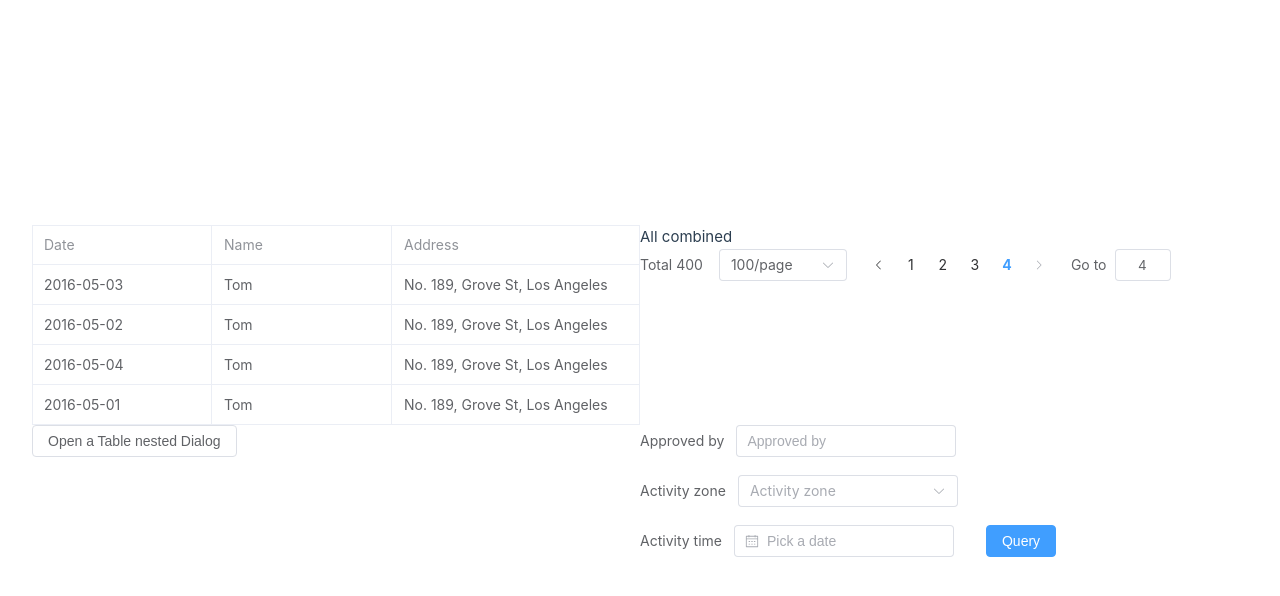
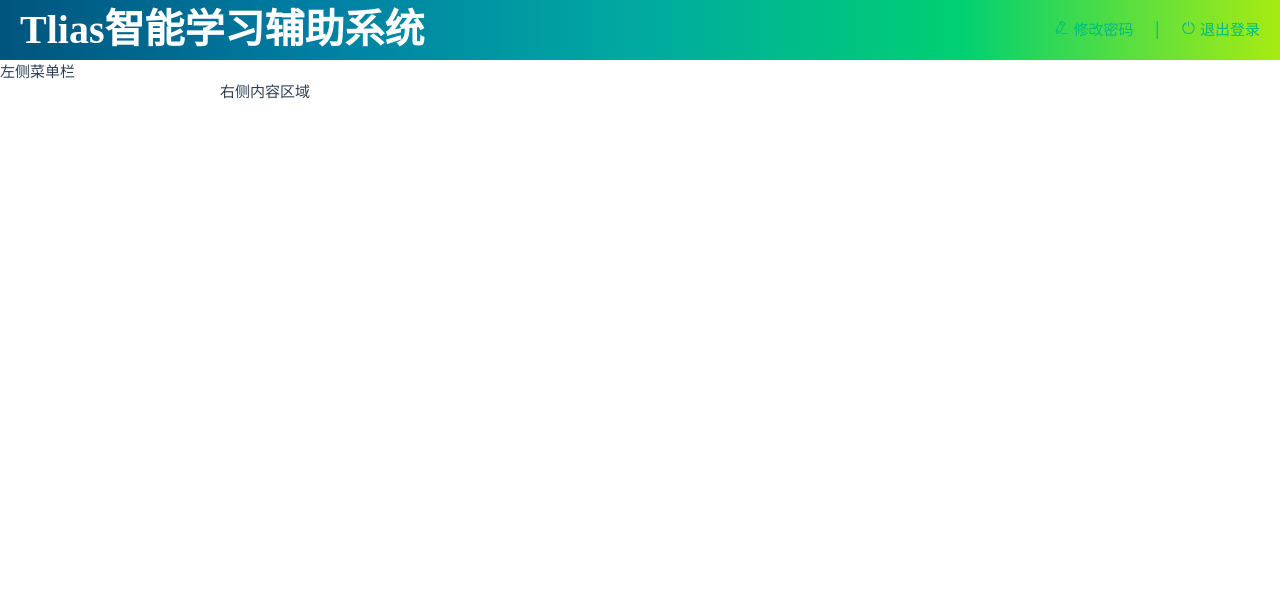
Before and after one commit to yicheng74/frontend-study, a Vue app in the folder vue/vue-project01/: page / in a window 1280 px wide. Shown: the top 596 px of the page. Built offline with nearby package versions, Linux system fonts and the light colour scheme.

Commit message:
林臭屁的弟的提交Day64

```diff
--- a/vue/vue-project01/src/App.vue
+++ b/vue/vue-project01/src/App.vue
@@ -1,10 +1,10 @@
 <script setup>
-  import ElementDemo from './views/ElementDemo.vue';
+  import Layout from './views/layout/index.vue';
 </script>
 
 
 <template>
-  <ElementDemo></ElementDemo>
+  <Layout></Layout>
 </template>
 
 <style scoped>
--- a/vue/vue-project01/src/assets/main.css
+++ b/vue/vue-project01/src/assets/main.css
@@ -1,11 +1,10 @@
 @import "./base.css";
 
 #app {
-  max-width: 1280px;
-  margin: 0 auto;
-  padding: 2rem;
-
-  font-weight: normal;
+  width: 100%;
+  height: 100%;
+  margin: 0;
+  padding: 0;
 }
 
 a,
@@ -20,16 +19,3 @@ a,
     background-color: hsla(160, 100%, 37%, 0.2);
   }
 }
-
-@media (min-width: 1024px) {
-  body {
-    display: flex;
-    place-items: center;
-  }
-
-  #app {
-    display: grid;
-    grid-template-columns: 1fr 1fr;
-    padding: 0 2rem;
-  }
-}
--- /dev/null
+++ b/vue/vue-project01/src/views/layout/index.vue
@@ -0,0 +1,54 @@
+<script setup>
+  import { EditPen, SwitchButton } from '@element-plus/icons-vue'
+</script>
+
+
+<template>
+  <div class="common-layout">
+    <el-container>
+        <el-header class="header">
+            <span class="title">Tlias智能学习辅助系统</span>
+            <span class="right_tool">
+                <a href="">
+                    <el-icon><EditPen /></el-icon> 修改密码 &nbsp;&nbsp;&nbsp; | &nbsp;&nbsp;&nbsp;
+                </a>
+
+                <a href="">
+                    <el-icon><SwitchButton /></el-icon> 退出登录
+                </a>
+            </span>
+        </el-header>
+
+        <el-container>
+            <el-aside width="200px" class="aside">
+                左侧菜单栏
+            </el-aside>
+
+            <el-main>
+                右侧内容区域
+            </el-main>
+        </el-container>
+    </el-container>
+  </div>
+</template>
+
+<style scoped>
+    .header{
+        background-image: linear-gradient(to right, #00547d, #007fa4, #00aaa0, #00d072, #a8eb12);
+        display: flex;
+        justify-content: space-between;
+        align-items: center;
+    }
+
+    .title{
+        color: white;
+        font-size: 40px;
+        font-family: 楷体;
+        line-height: 60px;
+        font-weight: bolder;
+    }
+
+    .common-layout {
+    height: 100vh;
+    }
+</style>
```
